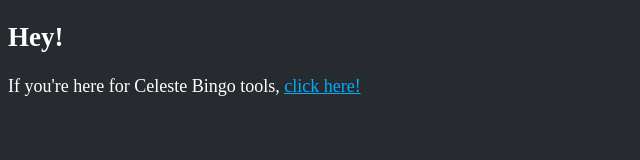
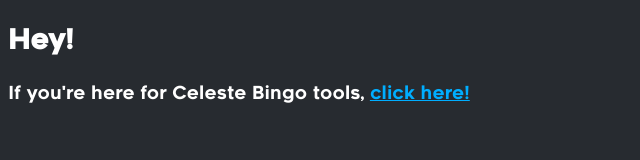
Before and after one commit to CelesteCommunity/celestecommunity.github.io, a plain HTML site: page index.html in a window 1280 px wide. Shown: the whole page, without its empty margins (0-640 px from the left). Drawn offline with Linux system fonts and the light colour scheme.

Commit message:
Update index.html

```diff
--- a/index.html
+++ b/index.html
@@ -19,7 +19,7 @@
 			}
 		</style>
 	</head>
-	<body style="font-size: 18px; color: white; background-color: #272b30">
+	<body style="font-family: 'renogareregular'; font-size: 18px; color: white; background-color: #272b30">
 		<h2>Hey!</h2>
     If you're here for Celeste Bingo tools, <a href='bingotools.html'>click here!</a>
   </body>
```
